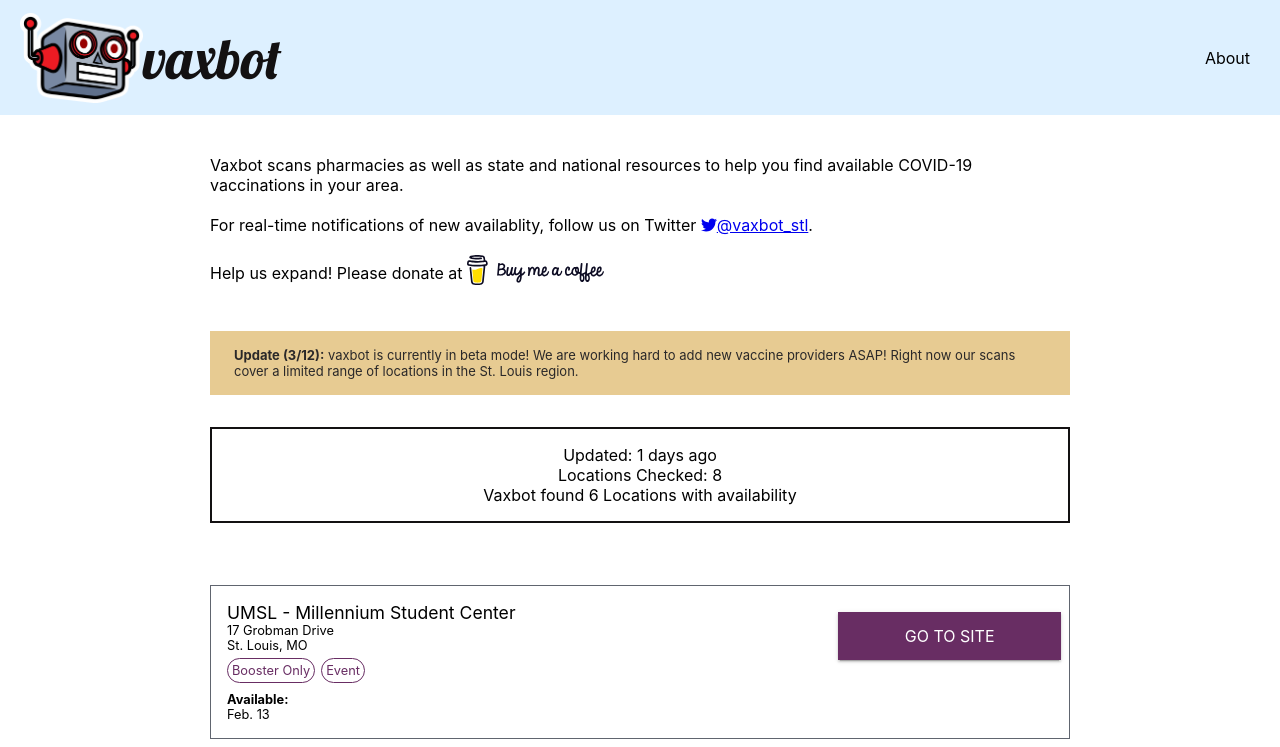
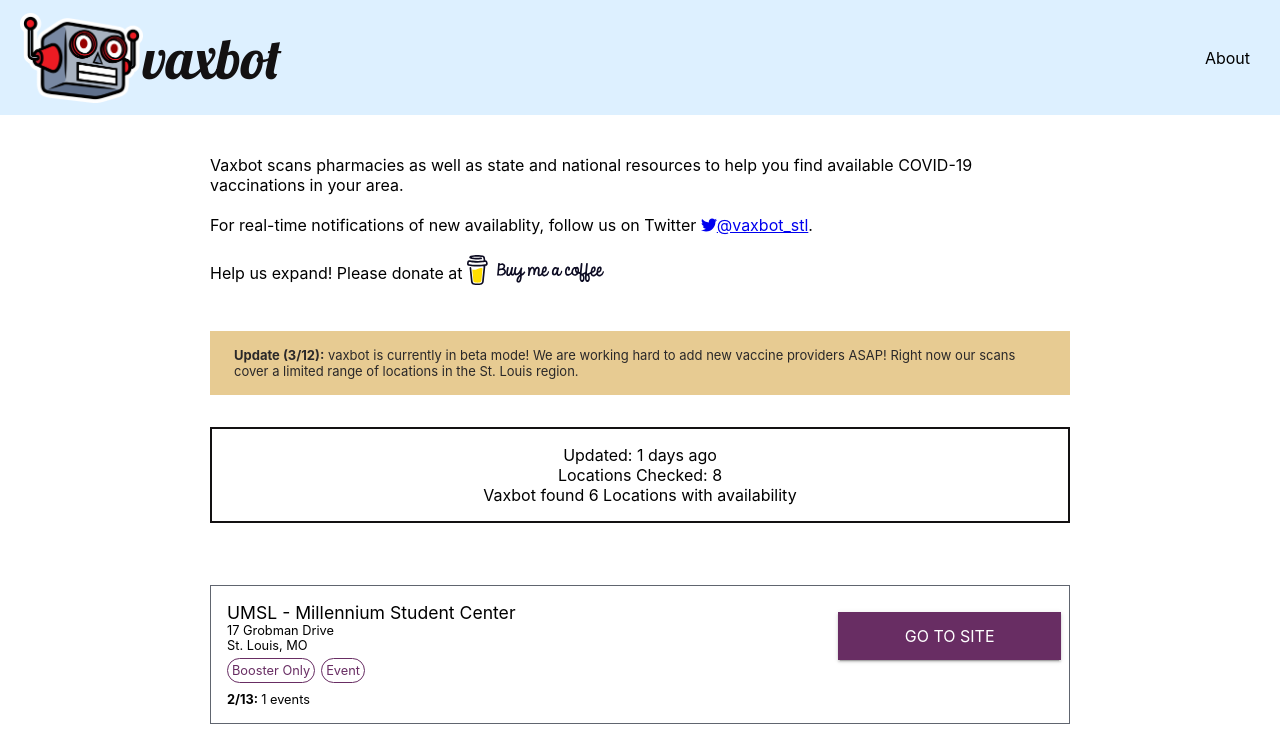
Before and after one commit to vaxbot/vaxbot-frontend, a React (Create React App) app: page / in a window 1280 px wide. Shown: the top 747 px of the page. Built offline with nearby package versions, Linux system fonts and the light colour scheme.

Commit message:
fix dates, add about page links

```diff
--- a/src/components/About/About.js
+++ b/src/components/About/About.js
@@ -1,7 +1,20 @@
 import React from "react";
 import "./About.css";
+import { FontAwesomeIcon } from "@fortawesome/react-fontawesome";
 
 function About() {
+  let bmc_link = (<a className="bmc-link" target="_blank" rel="noopener noreferrer" href="https://www.buymeacoffee.com/vaxbot">
+          <span>
+            <img src="/images/BMC-logo-wordmark-black.svg" id="bmc-logo" alt="buy me a coffee" />
+          </span>
+        </a>)
+
+  let github_link = (
+    <a className="github" target="_blank" rel="noopener noreferrer" href="https://github.com/vaxbot">
+              <FontAwesomeIcon id="github-icon" icon={["fab", "github"]}/>
+              <span>Github</span>
+            </a>)
+
   return (
     <div id="about">
       <h3>So, What is vaxbot?</h3>
@@ -11,8 +24,8 @@ on each, vaxbot can confirm vaccine availability BEFORE you go through all that.
 
       <h3>Who built this and why?</h3>
 
-<p>Vaxbot was built by Austin Carnahan. The original idea was inspired by Huge Ma, the creator of the NYC-based turbovax.com. We've borrowed a lot of ideas
-and design from them, huge thanks! We've also learned a lot from Nick Something's vaccinespotter.com and their code has helped us vastly improve our pharmacy searches.</p>
+      <p>Vaxbot was built by Austin Carnahan. The original idea was inspired by Huge Ma, the creator of the NYC-based <a href="https://www.turbovax.info/" target="_blank" rel="noopener noreferrer" >TurboVax</a> We've borrowed a lot of ideas
+      and design from them, huge thanks! We've also learned a lot from Nick Muerdter's <a href="https://www.vaccinespotter.org/" target="_blank" rel="noopener noreferrer" >Vaccine Spotter</a> and their code has helped us vastly improve our pharmacy searches.</p>
 
 
       <p>Recently, Missouri has consistly ranked last in measures of percent of population vaccinated. We wanted to bring some of the most forward-thinking tools
@@ -36,8 +49,9 @@ Vaccine appointments fill up very fast. Refresh the site and check back often fo
 
       <h3>How can I contribute?</h3>
 
-<p>To donate: please follow the Buy Me A Coffe link on our homepage.
-If you'd like to collaborate or contribute otherwise, please check our Github repositories or email us at vaxbotstl@gmail.com</p>
+      <p>You can help keep us going by donating at {bmc_link}</p>
+
+      <p>If you'd like to collaborate or contribute otherwise, please check our {github_link} repositories or email us at vaxbotstl@gmail.com</p>
     </div>
   )
 }
--- a/src/components/Provider/Provider.css
+++ b/src/components/Provider/Provider.css
@@ -82,11 +82,11 @@
 
 }
 
-.provider-item.available-info {
+.provider-item.dates-available {
     font-size: 0.8em;
 }
 
-.date-available-label {
+.dates-label {
     font-weight: bold;
 }
 
--- a/src/components/Provider/Provider.js
+++ b/src/components/Provider/Provider.js
@@ -62,29 +62,33 @@ class Provider extends Component {
         }
 
         //generate formatted dates list
+
         const months = ["Jan.", "Feb.", "Mar.", "Apr.", "May.", "Jun.", "Jul.", "Aug.", "Sep.", "Oct.", "Nov.", "Dec."]
-        let dates = [];
+        let dates = "";
         if(this.props.dates.length >0) {
-            let sorted = this.props.dates.slice()
+            let sorted = this.props.dates.slice();
             sorted.sort((a, b) => {
-                    var dateA = new Date(a.updatedAt);
-                    var dateB = new Date(b.updatedAt);
-                    if(dateA > dateB){
+                let date_a = new Date(a);
+                let date_b = new Date(b);
+                if(date_a < date_b){
                 return -1
                 }
-                    if(dateA < dateB) {
+                if(date_b > date_a) {
                 return 1
                 }
             })
-            dates.push(<div className= "date-available date-available-label">Available:</div>)
-            for(let i=0; i<sorted.length; i++) {
-                if(i >=3) {
-                    dates.push(<div className="date-available date-available-meta"> and {sorted.length - i} more...</div>)
-                    break;
+            let first_date = new Date(sorted[0]);
+            let last_date = new Date(sorted.slice(-1));
+            let appt_or_event = "appointments";
+            if(this.props.tags.map(str => str.toLowerCase()).includes("event")) {
+                appt_or_event = "events";
             }
-
-                let date = new Date(sorted[i]);
-                dates.push(<div className="date-available">{months[date.getMonth() - 1]} {date.getDate()}</div>);
+            if(first_date.getMonth() == last_date.getMonth() && first_date.getDate() == last_date.getDate()) {
+                dates = ( <div><span className="dates-label">{first_date.getMonth()}/{first_date.getDate()}:  </span>
+                            <span className="dates-count">{sorted.length} {appt_or_event}</span></div>);
+            } else {
+                dates = ( <div><span className="dates-label">{first_date.getMonth()}/{first_date.getDate()} - {last_date.getMonth()}/{last_date.getDate()}:  </span>
+                            <span className="dates-count">{sorted.length} {appt_or_event}</span></div>);
             }
         }
 
@@ -95,7 +99,7 @@ class Provider extends Component {
                     <div className="provider-item address1">{ this.props.address1 }</div>
                     <div className="provider-item city-state">{ this.props.city }, { this.props.state }</div>
                     <div className="provider-item tags-container">{ tags }</div>
-                    <div className="provider-item available-info">{ dates } </div>
+                    <div className="provider-item dates-available">{ dates } </div>
                 </div>
                 <div className="provider-button-wrapper">
                     { link_button }
```
Lines whose indentation alone changed are shown as unchanged.
